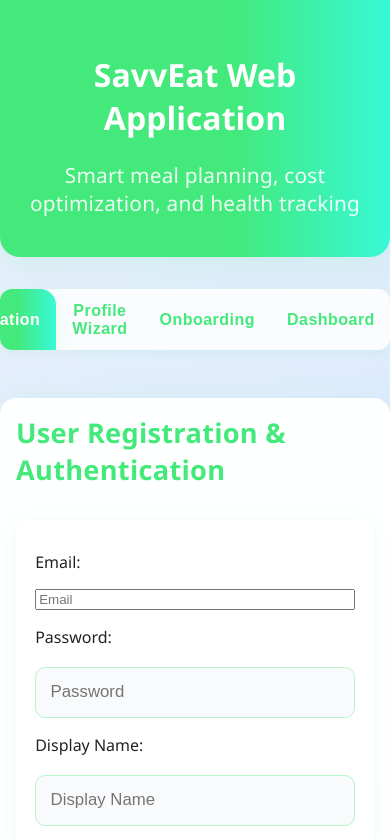
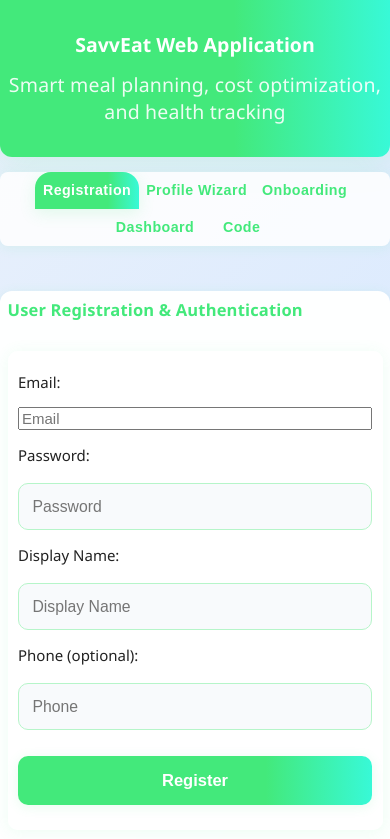
Before and after one commit to edaslambo/SavvEat, a plain HTML site: page docs/index.html in a window 390 px wide. Shown: the top 839 px of the page. Drawn offline with Linux system fonts and the light colour scheme.

Commit message:
Change: UI update

```diff
--- a/docs/style.css
+++ b/docs/style.css
@@ -217,30 +217,70 @@ footer {
   border-bottom-right-radius: 32px;
 }
 @media (max-width: 600px) {
+  html {
+    font-size: 15px;
+  }
   main {
-    padding: 1rem;
-    border-radius: 16px;
+    padding: 0.5rem;
+    border-radius: 12px;
+    box-shadow: 0 2px 12px rgba(67,233,123,0.10);
   }
   .tablink {
-    padding: 0.8rem 1rem;
-    font-size: 1rem;
+    padding: 0.7rem 0.5rem;
+    font-size: 0.95rem;
+    min-width: 80px;
   }
   .tabs {
-    border-radius: 12px;
+    border-radius: 8px;
     max-width: 100vw;
+    margin: 1rem auto;
+    flex-wrap: wrap;
   }
   header {
-    border-bottom-left-radius: 20px;
-    border-bottom-right-radius: 20px;
-    padding: 2rem 0.5rem 1.2rem 0.5rem;
+    border-bottom-left-radius: 12px;
+    border-bottom-right-radius: 12px;
+    padding: 1.2rem 0.5rem 0.8rem 0.5rem;
+    font-size: 1.1rem;
+  }
+  h1 {
+    font-size: 1.3rem;
+  }
+  h2 {
+    font-size: 1.1rem;
   }
   .demo-block {
-    padding: 1.2rem;
-    border-radius: 14px;
+    padding: 0.7rem;
+    border-radius: 10px;
+  }
+  .demo-block label,
+  .demo-block input,
+  .demo-block select,
+  .demo-block button {
+    font-size: 1rem;
   }
   .feature-card {
     flex-direction: column;
-    padding: 1.2rem 0.7rem;
-    border-radius: 16px;
+    padding: 0.7rem 0.3rem;
+    border-radius: 10px;
+    gap: 0.7rem;
+  }
+  .feature-icon {
+    font-size: 2rem;
+    margin-right: 0;
+  }
+  .feature-content h3 {
+    font-size: 1rem;
+  }
+  .feature-content p {
+    font-size: 0.95rem;
+  }
+  ul {
+    margin-left: 1rem;
+  }
+  footer {
+    padding: 0.7rem;
+    font-size: 0.9rem;
+    border-bottom-left-radius: 12px;
+    border-bottom-right-radius: 12px;
   }
 }
```
